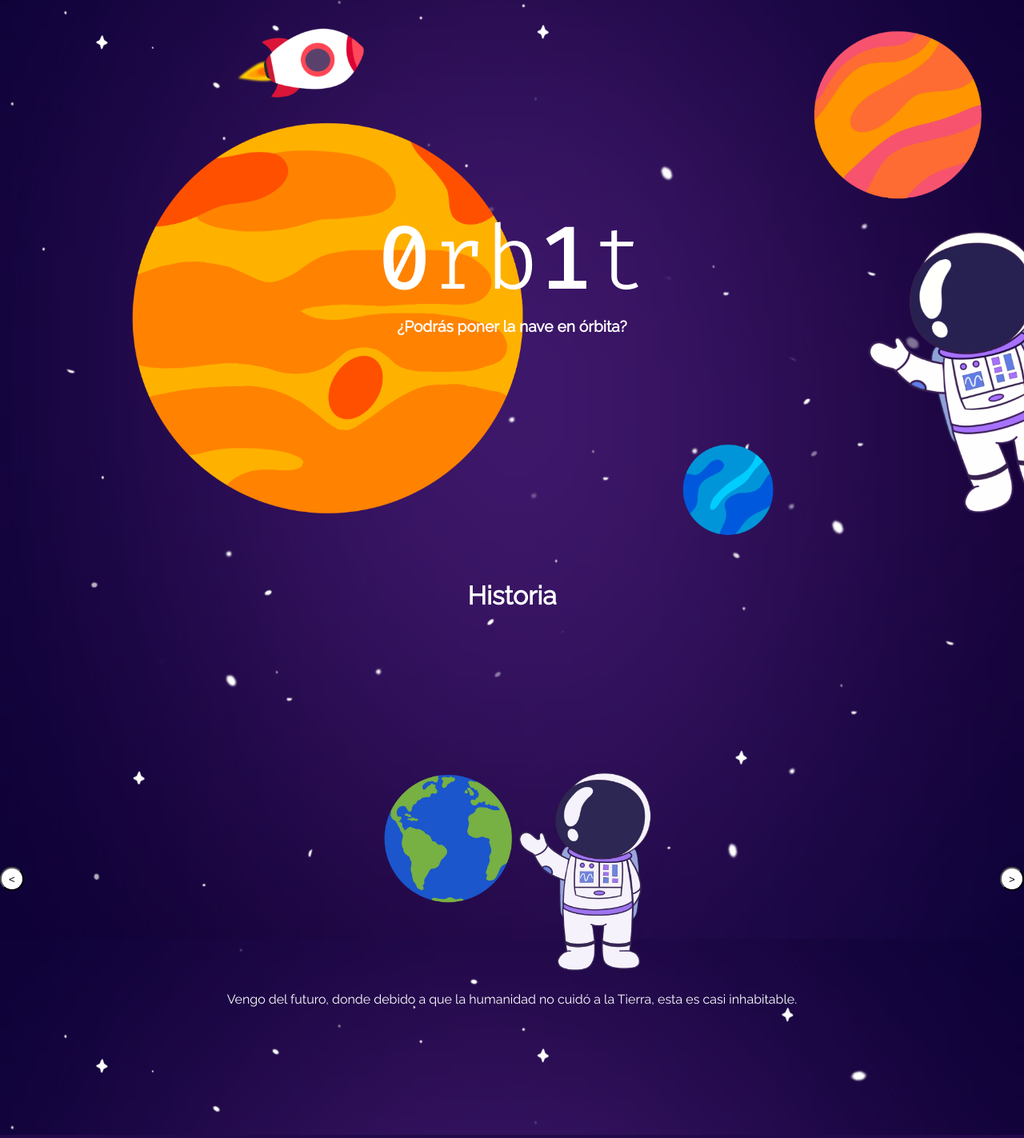
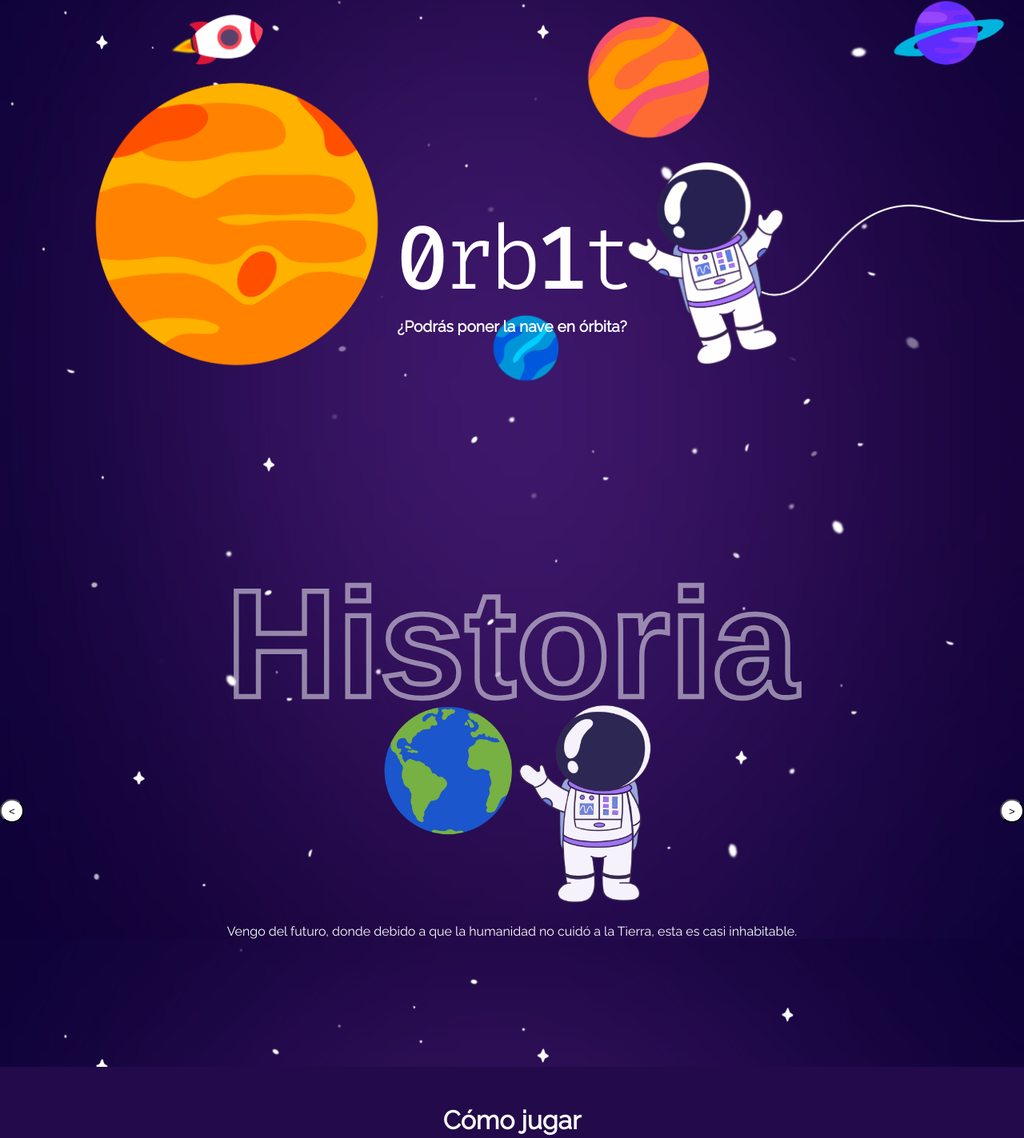
Before and after one commit to Ax010tl/website, a plain HTML site: page index.html in a window 1280 px wide. Shown: the part 106-1529 px from the top of the page at 80% size. Drawn offline with Linux system fonts and the light colour scheme.

Commit message:
Update visuals

```diff
--- a/index.html
+++ b/index.html
@@ -32,10 +32,9 @@
         <h1> <span>0</span>rb<span>1</span>t</h1>
         <p>¿Podrás poner la nave en órbita?</p>
     </header>
-    <!-- <section id="la-historia"> -->
+    <section id="la-historia">
         <h1>Historia</h1>
-    <!-- </section> -->
-    <section id="historia">
+        <div id="historia">
             <div>
                 <img class="story-image" src="Historia1.gif" height="300px">
                 <div class="story-text">
@@ -60,8 +59,10 @@
                 <div class="story-text">¡Acompáñame y salvemos al mundo!
                 </div>
             </div>
+            <button class="carrousel-next"> &#62; </button>
             <button class="carrousel-prev"> &#60; </button>
-        <button class="carrousel-next"> &#62; </button>
+        </div>
+
     </section>
     <section id="como-jugar">
         <h1>Cómo jugar</h1>
--- a/style.css
+++ b/style.css
@@ -65,7 +65,7 @@ nav li a{
 
 header{
     background-image: url(main-banner.png);
-    background-size: cover;
+    background-size: contain;
     background-repeat: no-repeat;
     height: 90vh;
     color: white;
@@ -81,9 +81,10 @@ header{
         font-size: 7em;
         margin-bottom: 0;
         margin-top: 0;
+        kerning: 0.1em;
+        letter-spacing: -0.08em;
     }
     header h1 span{
-        font-family: 'Fira Code', monospace;
         font-weight: 500;
     }
     header p {
@@ -91,13 +92,29 @@ header{
         font-weight: bold;
     }
 section{
-    height: 80vmin;
+    min-height: 80vmin;
     padding: 16px;
     box-sizing: border-box;
     font-family: 'Raleway', sans-serif;
     color: white;
 }
-
+#la-historia{
+    position: relative;
+    display: flex;
+}
+    #la-historia h1{
+        position: absolute;
+        font-size: 15vw;
+        font-family: Arial, Helvetica, sans-serif;
+        font-weight: 900;
+        left: 0;
+        right: 0;
+        top: 0;
+        margin: 0;
+        color: transparent;
+        -webkit-text-stroke: 0.5vw rgba(255, 255, 255, 0.5);
+        text-stroke: 0.5vw rgba(255, 255, 255, 0.5);
+    }
     #historia{
         padding: 0 !important;
         display: flex;
@@ -145,7 +162,6 @@ section{
             box-sizing: border-box;
             position: relative;
         }
-
             .story-text{
                 text-align: center;
             }
```
Lines whose indentation alone changed are shown as unchanged.
